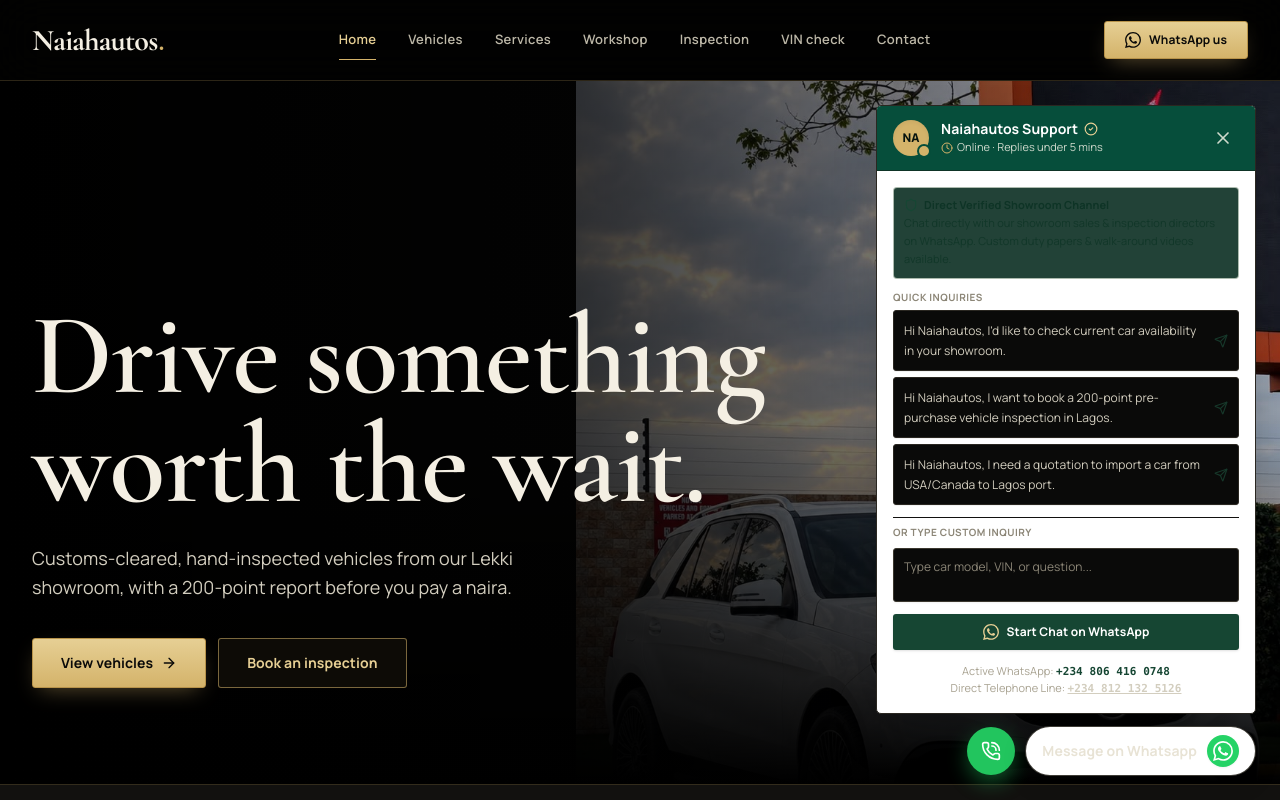
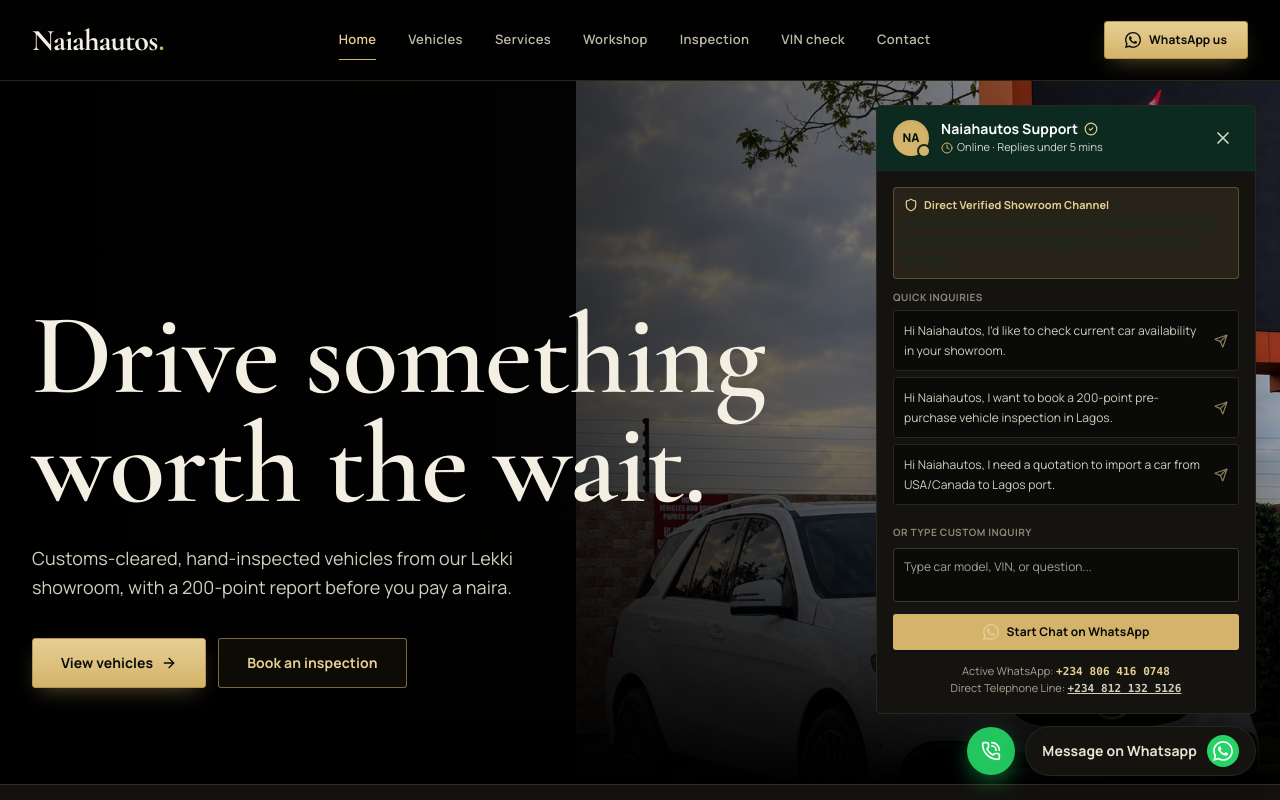
Before and after one commit to Skiddddd/Naiahautos, a React (Vite) app: page / in a window 1280 px wide. Both pictures are taken after a click on the button "Message on Whatsapp". Shown: the top 800 px of the page. Built offline with nearby package versions, Linux system fonts and the light colour scheme.

Commit message:
Add files via upload

```diff
--- a/src/components/WhatsAppFloatingButton.tsx
+++ b/src/components/WhatsAppFloatingButton.tsx
@@ -69,7 +69,7 @@
       {/* Background backdrop on mobile/small viewports when open */}
       {isOpen && (
         <div
-          className="fixed inset-0 z-40 bg-slate-900/30 backdrop-blur-[2px] sm:bg-transparent sm:backdrop-blur-none transition-opacity"
+          className="fixed inset-0 z-40 bg-black/30 backdrop-blur-[2px] sm:bg-transparent sm:backdrop-blur-none transition-opacity"
           onClick={() => setIsOpen(false)}
           aria-hidden="true"
         />
@@ -88,18 +88,18 @@
               animate={{ opacity: 1, scale: 1, y: 0 }}
               exit={{ opacity: 0, scale: 0.92, y: 16 }}
               transition={{ type: "spring", stiffness: 350, damping: 25 }}
-              className="pointer-events-auto mb-2.5 sm:mb-3 w-[calc(100vw-2rem)] sm:w-[380px] max-w-[380px] max-h-[calc(100dvh-5.5rem)] sm:max-h-[calc(100dvh-6.5rem)] flex flex-col bg-white border border-slate-200 rounded-2xl shadow-2xl overflow-hidden text-slate-800"
+              className="pointer-events-auto mb-2.5 sm:mb-3 w-[calc(100vw-2rem)] sm:w-[380px] max-w-[380px] max-h-[calc(100dvh-5.5rem)] sm:max-h-[calc(100dvh-6.5rem)] flex flex-col bg-surface border border-slate-200 rounded-2xl shadow-2xl overflow-hidden text-slate-800"
               role="dialog"
               aria-label="Naiahautos Support Chat"
             >
             {/* Header: Forest Green - Pinned & Never Shrinks (shrink-0) */}
-            <div className="shrink-0 bg-[#064E3B] px-4 py-3 sm:py-3.5 border-b border-emerald-800 flex items-center justify-between text-white">
+            <div className="shrink-0 bg-[#0c2a20] px-4 py-3 sm:py-3.5 border-b border-emerald-800 flex items-center justify-between text-white">
               <div className="flex items-center gap-3">
                 <div className="relative shrink-0">
                   <div className="w-9 h-9 rounded-full bg-lime-400 text-emerald-950 font-extrabold text-xs flex items-center justify-center shadow-inner">
                     NA
                   </div>
-                  <span className="absolute bottom-0 right-0 w-2.5 h-2.5 bg-lime-400 rounded-full ring-2 ring-[#064E3B]" />
+                  <span className="absolute bottom-0 right-0 w-2.5 h-2.5 bg-lime-400 rounded-full ring-2 ring-[#0c2a20]" />
                 </div>
                 <div>
                   <h4 className="text-sm font-bold text-white flex items-center gap-1.5 leading-tight">
@@ -126,9 +126,9 @@
             {/* Scrollable Body: dynamically scrolls internally so all content is reachable without overflowing viewport */}
             <div className="flex-1 min-h-0 overflow-y-auto p-3.5 sm:p-4 space-y-3 text-xs overscroll-contain">
               {/* Trust Badge */}
-              <div className="bg-emerald-50/90 p-2.5 rounded-xl border border-emerald-200/80 text-[11px] text-emerald-900 space-y-0.5">
-                <div className="flex items-center gap-1.5 text-emerald-800 font-bold">
-                  <Shield className="w-3.5 h-3.5 text-emerald-700 shrink-0" />
+              <div className="bg-gold-400/10 p-2.5 rounded-xl border border-gold-400/30 text-[11px] text-gold-300 space-y-0.5">
+                <div className="flex items-center gap-1.5 text-gold-300 font-bold">
+                  <Shield className="w-3.5 h-3.5 text-gold-300 shrink-0" />
                   Direct Verified Showroom Channel
                 </div>
                 <p className="text-emerald-800/80 leading-relaxed">
@@ -146,10 +146,10 @@
                     <button
                       key={idx}
                       onClick={() => handleSendWhatsApp(prompt)}
-                      className="w-full text-left text-xs bg-slate-50 hover:bg-emerald-50 hover:border-emerald-300 border border-slate-200 text-slate-700 p-2.5 rounded-lg transition-all cursor-pointer flex items-center justify-between group shadow-2xs"
+                      className="w-full text-left text-xs bg-slate-50 hover:bg-gold-400/10 hover:border-gold-400/30 border border-slate-200 text-slate-700 p-2.5 rounded-lg transition-all cursor-pointer flex items-center justify-between group shadow-2xs"
                     >
                       <span className="line-clamp-2 pr-2 leading-relaxed">{prompt}</span>
-                      <Send className="w-3.5 h-3.5 text-emerald-600 opacity-60 group-hover:opacity-100 group-hover:translate-x-0.5 transition-all shrink-0" />
+                      <Send className="w-3.5 h-3.5 text-gold-300 opacity-60 group-hover:opacity-100 group-hover:translate-x-0.5 transition-all shrink-0" />
                     </button>
                   ))}
                 </div>
@@ -166,12 +166,12 @@
                     onChange={(e) => setCustomMessage(e.target.value)}
                     placeholder="Type car model, VIN, or question..."
                     rows={2}
-                    className="w-full bg-slate-50 hover:bg-white focus:bg-white border border-slate-300 rounded-lg p-2.5 text-xs text-slate-900 placeholder-slate-400 focus:outline-none focus:border-emerald-600 focus:ring-1 focus:ring-emerald-600 transition-colors resize-none shadow-xs"
+                    className="w-full bg-slate-50 hover:bg-surface focus:bg-surface border border-slate-300 rounded-lg p-2.5 text-xs text-slate-900 placeholder-slate-500 focus:outline-none focus:border-gold-400 focus:ring-1 focus:ring-gold-400/50 transition-colors resize-none shadow-xs"
                   />
                 </div>
                 <button
                   onClick={() => handleSendWhatsApp(customMessage)}
-                  className="w-full py-2.5 px-4 bg-emerald-700 hover:bg-emerald-800 active:bg-emerald-900 text-white text-xs font-bold rounded-lg shadow-sm flex items-center justify-center gap-2 transition-colors cursor-pointer"
+                  className="w-full py-2.5 px-4 bg-gold-400 hover:bg-gold-300 text-ink-950 text-xs font-bold rounded-lg shadow-sm flex items-center justify-center gap-2 transition-colors cursor-pointer"
                 >
                   <WhatsAppIcon className="w-4 h-4 fill-current text-lime-300 shrink-0" />
                   <span>Start Chat on WhatsApp</span>
@@ -180,8 +180,8 @@
 
               {/* Active Phone Display */}
               <div className="text-[11px] text-center text-slate-500 pt-0.5 space-y-0.5">
-                <div>Active WhatsApp: <span className="font-mono text-emerald-700 font-semibold">{DEALERSHIP_CONFIG.whatsappDisplay}</span></div>
-                <div>Direct Telephone Line: <a href={`tel:${DEALERSHIP_CONFIG.phoneNumberRaw}`} className="font-mono text-slate-700 hover:text-emerald-700 font-semibold underline">{DEALERSHIP_CONFIG.phoneDisplay}</a></div>
+                <div>Active WhatsApp: <span className="font-mono text-gold-300 font-semibold">{DEALERSHIP_CONFIG.whatsappDisplay}</span></div>
+                <div>Direct Telephone Line: <a href={`tel:${DEALERSHIP_CONFIG.phoneNumberRaw}`} className="font-mono text-slate-700 hover:text-gold-300 font-semibold underline">{DEALERSHIP_CONFIG.phoneDisplay}</a></div>
               </div>
             </div>
           </motion.div>
@@ -207,11 +207,11 @@
           whileHover={{ scale: 1.04 }}
           whileTap={{ scale: 0.96 }}
           onClick={() => setIsOpen(!isOpen)}
-          className="flex items-center gap-2.5 bg-white hover:bg-slate-50 border border-slate-200/90 text-slate-800 font-bold py-2 px-3.5 sm:px-4 rounded-full shadow-[0_8px_25px_rgba(0,0,0,0.15)] cursor-pointer group"
+          className="flex items-center gap-2.5 bg-surface hover:bg-slate-50 border border-slate-200/90 text-slate-800 font-bold py-2 px-3.5 sm:px-4 rounded-full shadow-[0_8px_25px_rgba(0,0,0,0.15)] cursor-pointer group"
           aria-label={isOpen ? "Close WhatsApp Chat" : "Open WhatsApp Chat"}
           aria-expanded={isOpen}
         >
-          <span className="text-xs sm:text-sm font-bold text-slate-800 group-hover:text-emerald-800 whitespace-nowrap">
+          <span className="text-xs sm:text-sm font-bold text-slate-800 group-hover:text-gold-300 whitespace-nowrap">
             Message on Whatsapp
           </span>
           <div className="w-8 h-8 rounded-full bg-[#25D366] text-white flex items-center justify-center shrink-0 shadow-xs">
```
